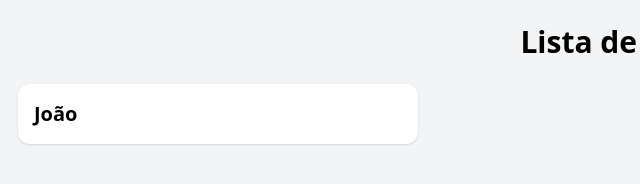
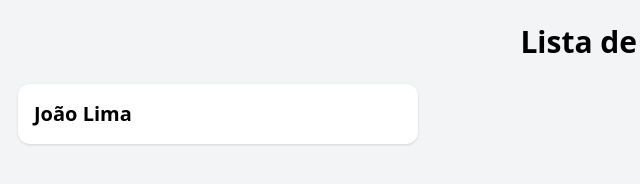
Before and after one commit to JoaoVLima/informatica2025, a plain HTML site: page index.html in a window 1280 px wide. Shown: the full height of the page, 6-646 px from the left. Drawn offline with nearby package versions, Linux system fonts and the light colour scheme.

Commit message:
Update student name to 'João Lima' in index.html

```diff
--- a/index.html
+++ b/index.html
@@ -12,7 +12,7 @@
 
   <div id="lista" class="grid grid-cols-1 md:grid-cols-2 lg:grid-cols-3 gap-4">
     <a href="alunos/joao.lima.html" class="block bg-white p-4 rounded-xl shadow hover:shadow-lg transition">
-      <h2 class="text-xl font-semibold">João</h2>
+      <h2 class="text-xl font-semibold">João Lima</h2>
     </a>
   </div>
 </body>
```
